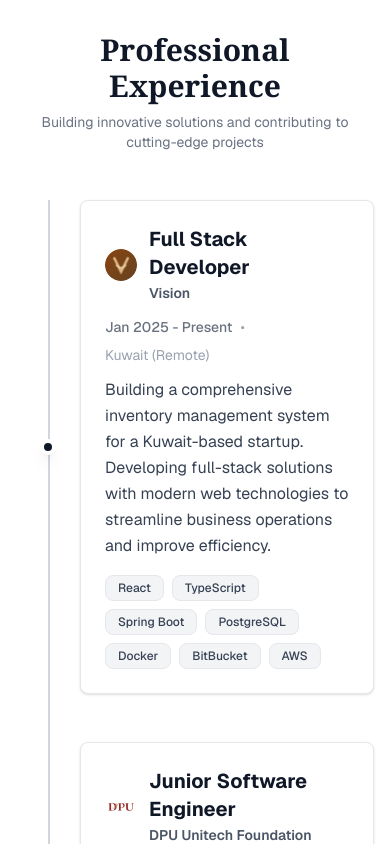
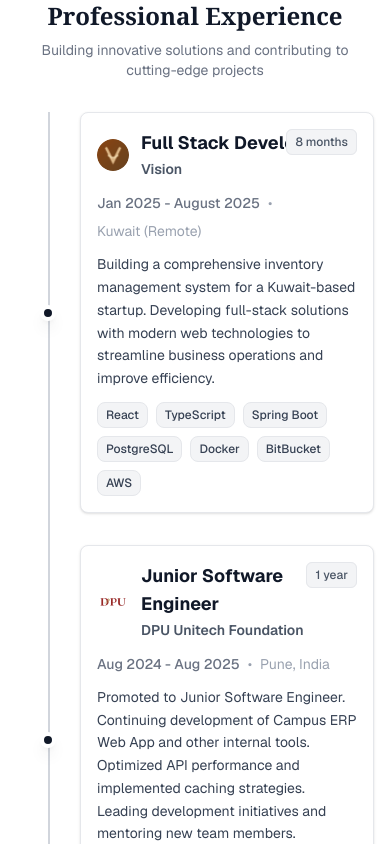
Before and after one commit to MaheshMoholkar/mahesh.me, a Next.js app: page / in a window 390 px wide. Shown: the part 900-1744 px from the top of the page. Built offline with nearby package versions, Linux system fonts and the light colour scheme.

Commit message:
update exp

```diff
--- a/src/app/page.tsx
+++ b/src/app/page.tsx
@@ -1,7 +1,7 @@
 "use client";
 
 import Image from "next/image";
-import React from "react";
+import React, { useState } from "react";
 import { motion } from "framer-motion";
 
 const projects = [
@@ -56,7 +56,7 @@
     status: "Completed",
     date: "2025",
     description:
-      "A sophisticated blockchain SaaS platform built with Astro.js and modern web technologies. Features revolutionary blockchain API, decentralized data solutions, next-gen smart contracts, and seamless blockchain integration for Web3 applications.",
+      "A blockchain SaaS landing page built with Astro.js and modern web technologies. Also includes blogs section.",
     tech: ["React", "Astro.js", "TypeScript", "TailwindCSS", "Framer Motion"],
     website: "https://blockforge-one.vercel.app/",
     source: "https://github.com/MaheshMoholkar/blockforge",
@@ -113,7 +113,8 @@
   {
     title: "Full Stack Developer",
     company: "Vision",
-    date: "Jan 2025 - Present",
+    date: "Jan 2025 - August 2025",
+    duration: "8 months",
     location: "Kuwait (Remote)",
     description:
       "Building a comprehensive inventory management system for a Kuwait-based startup. Developing full-stack solutions with modern web technologies to streamline business operations and improve efficiency.",
@@ -132,7 +133,8 @@
   {
     title: "Junior Software Engineer",
     company: "DPU Unitech Foundation",
-    date: "Aug 2024 - Present",
+    date: "Aug 2024 - Aug 2025",
+    duration: "1 year",
     location: "Pune, India",
     description:
       "Promoted to Junior Software Engineer. Continuing development of Campus ERP Web App and other internal tools. Optimized API performance and implemented caching strategies. Leading development initiatives and mentoring new team members.",
@@ -144,6 +146,7 @@
     title: "Software Engineer Intern",
     company: "DPU Unitech Foundation",
     date: "Aug 2023 - Aug 2024",
+    duration: "1 year",
     location: "Pune, India",
     description:
       "Developed and maintained Campus ERP Web App using React and .NET, serving 2000+ students and faculty across university and colleges. Built chatbot using React, LLAMA, and Golang. Collaborated with cross-functional teams to deliver high-quality software solutions.",
@@ -155,6 +158,7 @@
     title: "Fellowship",
     company: "Cloud Native Computing Foundation(CNCF)",
     date: "Aug 2023 - Sep 2023",
+    duration: "2 months",
     location: "Remote",
     description:
       "Participated in the Zero To Merge Incubation program. Zero to Merge Incubator Program helps communicating with CNCF staff to identify existing problems, collaborate on open GitHub issues, and create Pull Requests(PRs) for approval.",
@@ -189,6 +193,8 @@
   "Next.js",
   "React Native",
   "Node.js",
+  "Java",
+  "Spring Boot",
   "Golang",
   ".NET",
   "SQL",
@@ -252,7 +258,7 @@
     ),
   },
   {
-    href: "https://linkedin.com/in/maheshmoholkar",
+    href: "https://linkedin.com/in/mahesh1822",
     label: "LinkedIn",
     icon: (
       <svg className="w-5 h-5" fill="currentColor" viewBox="0 0 24 24">
@@ -272,6 +278,9 @@
 ];
 
 export default function Home() {
+  const [showAllProjects, setShowAllProjects] = useState(false);
+  const displayedProjects = showAllProjects ? projects : projects.slice(0, 4);
+
   return (
     <main className="min-h-screen bg-white text-gray-900 font-sans">
       {/* Hero Section */}
@@ -357,14 +366,14 @@
       </section>
 
       {/* Experience Section */}
-      <section className="container mx-auto px-4 py-20">
-        <div className="space-y-2 text-center max-w-[400px] lg:max-w-[500px] mx-auto mb-12">
+      <section className="container mx-auto px-4 py-12 md:py-20">
+        <div className="space-y-2 text-center max-w-[400px] lg:max-w-[500px] mx-auto mb-8 md:mb-12">
           <motion.h2
             initial={{ y: 50, opacity: 0 }}
             whileInView={{ y: 0, opacity: 1 }}
             viewport={{ once: true }}
             transition={{ duration: 0.8 }}
-            className="text-3xl font-bold font-serif"
+            className="text-2xl md:text-3xl font-bold font-serif"
           >
             Professional Experience
           </motion.h2>
@@ -383,7 +392,7 @@
           {/* Timeline line */}
           <div className="absolute left-8 top-0 bottom-0 w-0.5 bg-gray-300"></div>
 
-          <div className="space-y-12">
+          <div className="space-y-8 md:space-y-12">
             {experience.map((exp, idx) => (
               <motion.div
                 key={idx}
@@ -404,7 +413,12 @@
                     rel="noopener noreferrer"
                     className="block"
                   >
-                    <div className="bg-white border border-gray-200 rounded-lg p-6 shadow-sm hover:shadow-md transition-shadow">
+                    <div className="bg-white border border-gray-200 rounded-lg p-4 md:p-6 shadow-sm hover:shadow-md transition-shadow relative">
+                      <div className="absolute top-4 right-4">
+                        <span className="text-xs bg-gray-100 text-gray-600 px-2 py-1 rounded-md font-medium border border-gray-200">
+                          {exp.duration}
+                        </span>
+                      </div>
                       <div className="flex items-center gap-3 mb-3">
                         <Image
                           src={exp.logo}
@@ -417,7 +431,7 @@
                           }}
                         />
                         <div>
-                          <h3 className="font-bold text-xl text-gray-900">
+                          <h3 className="font-bold text-lg md:text-xl text-gray-900">
                             {exp.title}
                           </h3>
                           <span className="text-sm text-gray-600 font-semibold">
@@ -434,14 +448,14 @@
                           {exp.location}
                         </span>
                       </div>
-                      <p className="text-base text-gray-700 leading-relaxed mb-4">
+                      <p className="text-sm md:text-base text-gray-700 leading-relaxed mb-3 md:mb-4">
                         {exp.description}
                       </p>
                       <div className="flex flex-wrap gap-2">
                         {exp.tech.map((tech, i) => (
                           <span
                             key={tech + i}
-                            className="text-xs bg-gray-100 text-gray-700 px-3 py-1 rounded-lg font-medium border border-gray-200"
+                            className="text-xs bg-gray-100 text-gray-700 px-2 md:px-3 py-1 rounded-lg font-medium border border-gray-200"
                           >
                             {tech}
                           </span>
@@ -450,7 +464,12 @@
                     </div>
                   </a>
                 ) : (
-                  <div className="bg-white border border-gray-200 rounded-lg p-6 shadow-sm hover:shadow-md transition-shadow">
+                  <div className="bg-white border border-gray-200 rounded-lg p-4 md:p-6 shadow-sm hover:shadow-md transition-shadow relative">
+                    <div className="absolute top-4 right-4">
+                      <span className="text-xs bg-gray-100 text-gray-600 px-2 py-1 rounded-md font-medium border border-gray-200">
+                        {exp.duration}
+                      </span>
+                    </div>
                     <div className="flex items-center gap-3 mb-3">
                       <Image
                         src={exp.logo}
@@ -463,7 +482,7 @@
                         }}
                       />
                       <div>
-                        <h3 className="font-bold text-xl text-gray-900">
+                        <h3 className="font-bold text-lg md:text-xl text-gray-900">
                           {exp.title}
                         </h3>
                         <span className="text-sm text-gray-600 font-semibold">
@@ -480,14 +499,14 @@
                         {exp.location}
                       </span>
                     </div>
-                    <p className="text-base text-gray-700 leading-relaxed mb-4">
+                    <p className="text-sm md:text-base text-gray-700 leading-relaxed mb-3 md:mb-4">
                       {exp.description}
                     </p>
                     <div className="flex flex-wrap gap-2">
                       {exp.tech.map((tech, i) => (
                         <span
                           key={tech + i}
-                          className="text-xs bg-gray-100 text-gray-700 px-3 py-1 rounded-lg font-medium border border-gray-200"
+                          className="text-xs bg-gray-100 text-gray-700 px-2 md:px-3 py-1 rounded-lg font-medium border border-gray-200"
                         >
                           {tech}
                         </span>
@@ -502,14 +521,14 @@
       </section>
 
       {/* Education Section */}
-      <section className="container mx-auto px-4 py-20">
-        <div className="space-y-2 text-center max-w-[400px] lg:max-w-[500px] mx-auto mb-12">
+      <section className="container mx-auto px-4 py-12 md:py-20">
+        <div className="space-y-2 text-center max-w-[400px] lg:max-w-[500px] mx-auto mb-8 md:mb-12">
           <motion.h2
             initial={{ y: 50, opacity: 0 }}
             whileInView={{ y: 0, opacity: 1 }}
             viewport={{ once: true }}
             transition={{ duration: 0.8 }}
-            className="text-3xl font-bold font-serif"
+            className="text-2xl md:text-3xl font-bold font-serif"
           >
             Education
           </motion.h2>
@@ -523,7 +542,7 @@
             Academic excellence and continuous learning journey
           </motion.p>
         </div>
-        <div className="grid grid-cols-1 lg:grid-cols-2 gap-8 max-w-4xl lg:max-w-6xl mx-auto">
+        <div className="grid grid-cols-1 lg:grid-cols-2 gap-6 md:gap-8 max-w-4xl lg:max-w-6xl mx-auto">
           {education.map((edu, idx) => (
             <motion.div
               key={idx}
@@ -531,19 +550,19 @@
               whileInView={{ y: 0, opacity: 1 }}
               viewport={{ once: true }}
               transition={{ duration: 0.8, delay: idx * 0.2 }}
-              className="bg-white border border-gray-200 rounded-lg p-6 shadow-sm hover:shadow-md transition-shadow"
+              className="bg-white border border-gray-200 rounded-lg p-4 md:p-6 shadow-sm hover:shadow-md transition-shadow"
             >
               <div>
-                <h3 className="text-2xl font-bold font-serif text-gray-900 mb-2">
+                <h3 className="text-xl md:text-2xl font-bold font-serif text-gray-900 mb-2">
                   {edu.degree}
                 </h3>
-                <p className="text-lg text-gray-600 font-semibold mb-1">
+                <p className="text-base md:text-lg text-gray-600 font-semibold mb-1">
                   {edu.institution}
                 </p>
                 <p className="text-sm text-gray-500 mb-2">
                   {edu.date} • {edu.location}
                 </p>
-                <p className="text-base text-gray-700 leading-relaxed">
+                <p className="text-sm md:text-base text-gray-700 leading-relaxed">
                   {edu.details}
                 </p>
               </div>
@@ -553,14 +572,14 @@
       </section>
 
       {/* Projects Section */}
-      <section className="container mx-auto px-4 py-20">
-        <div className="space-y-2 text-center max-w-[400px] lg:max-w-[500px] mx-auto mb-12">
+      <section className="container mx-auto px-4 py-12 md:py-20">
+        <div className="space-y-2 text-center max-w-[400px] lg:max-w-[500px] mx-auto mb-8 md:mb-12">
           <motion.h2
             initial={{ y: 50, opacity: 0 }}
             whileInView={{ y: 0, opacity: 1 }}
             viewport={{ once: true }}
             transition={{ duration: 0.8 }}
-            className="text-3xl font-bold font-serif"
+            className="text-2xl md:text-3xl font-bold font-serif"
           >
             Projects
           </motion.h2>
@@ -574,8 +593,8 @@
             Innovative solutions and cutting-edge applications
           </motion.p>
         </div>
-        <div className="grid grid-cols-1 lg:grid-cols-2 gap-8 max-w-4xl lg:max-w-6xl mx-auto">
-          {projects.map((p, index) => (
+        <div className="grid grid-cols-1 lg:grid-cols-2 gap-6 md:gap-8 max-w-4xl lg:max-w-6xl mx-auto">
+          {displayedProjects.map((p, index) => (
             <motion.a
               key={p.name}
               href={p.website}
@@ -588,7 +607,7 @@
               className="group block bg-white border border-gray-200 rounded-lg shadow-sm hover:shadow-md transition-shadow"
             >
               {/* Image Preview Area */}
-              <div className="w-full h-64 overflow-hidden rounded-t-lg">
+              <div className="w-full h-48 md:h-64 overflow-hidden rounded-t-lg">
                 <Image
                   src={p.image}
                   alt={`${p.name} preview`}
@@ -599,10 +618,10 @@
               </div>
 
               {/* Project Content */}
-              <div className="p-6 space-y-4">
+              <div className="p-4 md:p-6 space-y-3 md:space-y-4">
                 <div className="flex items-center gap-4">
                   <div>
-                    <p className="text-xl font-bold font-serif text-gray-900">
+                    <p className="text-lg md:text-xl font-bold font-serif text-gray-900">
                       {p.name}
                     </p>
                     <p className="text-sm text-gray-500">
@@ -619,7 +638,7 @@
                   {p.tech.map((tech, i) => (
                     <span
                       key={tech + i}
-                      className="text-xs bg-gray-100 text-gray-700 px-3 py-1 rounded-lg font-medium border border-gray-200"
+                      className="text-xs bg-gray-100 text-gray-700 px-2 md:px-3 py-1 rounded-lg font-medium border border-gray-200"
                     >
                       {tech}
                     </span>
@@ -627,7 +646,7 @@
                 </div>
 
                 <div className="flex items-center justify-between">
-                  <span className="inline-flex items-center gap-2 text-sm font-bold text-gray-600 transition-colors">
+                  <span className="inline-flex items-center gap-2 text-sm font-bold text-gray-600 hover:text-gray-900 transition-colors border border-gray-200 hover:border-gray-300 px-3 py-2 rounded-lg hover:shadow-sm">
                     View Project
                     <svg
                       className="w-4 h-4"
@@ -648,7 +667,7 @@
                       e.stopPropagation();
                       window.open(p.source, "_blank", "noopener,noreferrer");
                     }}
-                    className="inline-flex items-center gap-2 text-sm font-bold text-gray-600 hover:text-gray-900 transition-colors"
+                    className="inline-flex items-center gap-2 text-sm font-bold text-gray-600 hover:text-gray-900 transition-colors border border-gray-200 hover:border-gray-300 px-3 py-2 rounded-lg hover:shadow-sm"
                   >
                     Source Code
                     <svg
@@ -670,17 +689,35 @@
             </motion.a>
           ))}
         </div>
+
+        {/* Load More Button */}
+        {!showAllProjects && projects.length > 4 && (
+          <motion.div
+            className="flex justify-center mt-8"
+            initial={{ y: 20, opacity: 0 }}
+            whileInView={{ y: 0, opacity: 1 }}
+            viewport={{ once: true }}
+            transition={{ duration: 0.6 }}
+          >
+            <button
+              onClick={() => setShowAllProjects(true)}
+              className="px-8 py-3 bg-black text-white font-bold uppercase shadow-[5px_5px_0px_0px_#6c6c6c] hover:shadow-[7px_7px_0px_0px_#6c6c6c] transition-all duration-300"
+            >
+              Load More Projects
+            </button>
+          </motion.div>
+        )}
       </section>
 
       {/* Skills Section */}
-      <section className="container mx-auto px-4 py-20">
-        <div className="space-y-2 text-center max-w-[400px] lg:max-w-[500px] mx-auto mb-12">
+      <section className="container mx-auto px-4 py-12 md:py-20">
+        <div className="space-y-2 text-center max-w-[400px] lg:max-w-[500px] mx-auto mb-8 md:mb-12">
           <motion.h2
             initial={{ y: 50, opacity: 0 }}
             whileInView={{ y: 0, opacity: 1 }}
             viewport={{ once: true }}
             transition={{ duration: 0.8 }}
-            className="text-3xl font-bold font-serif"
+            className="text-2xl md:text-3xl font-bold font-serif"
           >
             Skills
           </motion.h2>
@@ -695,7 +732,7 @@
           </motion.p>
         </div>
         <motion.div
-          className="flex flex-wrap gap-4 justify-center max-w-4xl lg:max-w-6xl mx-auto"
+          className="flex flex-wrap gap-3 md:gap-4 justify-center max-w-4xl lg:max-w-6xl mx-auto"
           initial={{ y: 50, opacity: 0 }}
           whileInView={{ y: 0, opacity: 1 }}
           viewport={{ once: true }}
@@ -704,7 +741,7 @@
           {skills.map((skill) => (
             <span
               key={skill}
-              className="text-sm bg-white text-gray-900 px-4 py-3 border border-gray-200 rounded-lg shadow-sm hover:shadow-md transition-shadow font-medium"
+              className="text-sm bg-white text-gray-900 px-3 md:px-4 py-2 md:py-3 border border-gray-200 rounded-lg shadow-sm hover:shadow-md transition-shadow font-medium"
             >
               {skill}
             </span>
@@ -713,14 +750,14 @@
       </section>
 
       {/* Certificates Section */}
-      <section className="container mx-auto px-4 py-20">
-        <div className="space-y-2 text-center max-w-[400px] lg:max-w-[500px] mx-auto mb-12">
+      <section className="container mx-auto px-4 py-12 md:py-20">
+        <div className="space-y-2 text-center max-w-[400px] lg:max-w-[500px] mx-auto mb-8 md:mb-12">
           <motion.h2
             initial={{ y: 50, opacity: 0 }}
             whileInView={{ y: 0, opacity: 1 }}
             viewport={{ once: true }}
             transition={{ duration: 0.8 }}
-            className="text-3xl font-bold font-serif"
+            className="text-2xl md:text-3xl font-bold font-serif"
           >
             Certificates
           </motion.h2>
@@ -734,7 +771,7 @@
             Professional certifications and achievements
           </motion.p>
         </div>
-        <div className="grid grid-cols-1 md:grid-cols-2 gap-8 max-w-4xl lg:max-w-6xl mx-auto">
+        <div className="grid grid-cols-1 md:grid-cols-2 gap-6 md:gap-8 max-w-4xl lg:max-w-6xl mx-auto">
           {certificates.map((cert, index) => (
             <motion.div
               key={cert.title}
@@ -747,10 +784,10 @@
                 href={cert.link}
                 target="_blank"
                 rel="noopener noreferrer"
-                className="group block bg-white border border-gray-200 rounded-lg p-6 shadow-sm hover:shadow-md transition-shadow"
+                className="group block bg-white border border-gray-200 rounded-lg p-4 md:p-6 shadow-sm hover:shadow-md transition-shadow"
               >
                 <div>
-                  <p className="text-xl font-bold font-serif text-gray-900">
+                  <p className="text-lg md:text-xl font-bold font-serif text-gray-900">
                     {cert.title}
                   </p>
                   <p className="text-sm text-gray-500">
```
